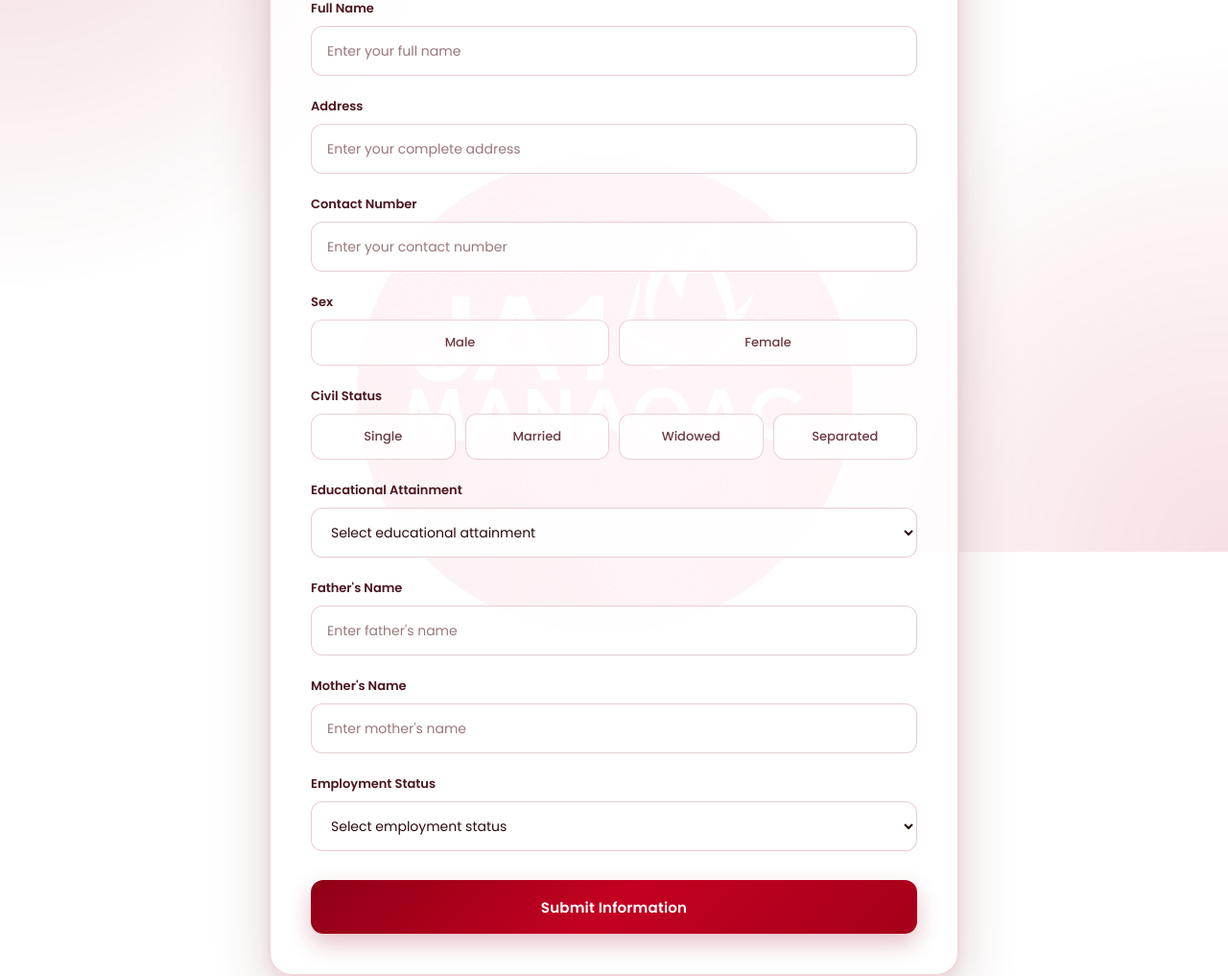
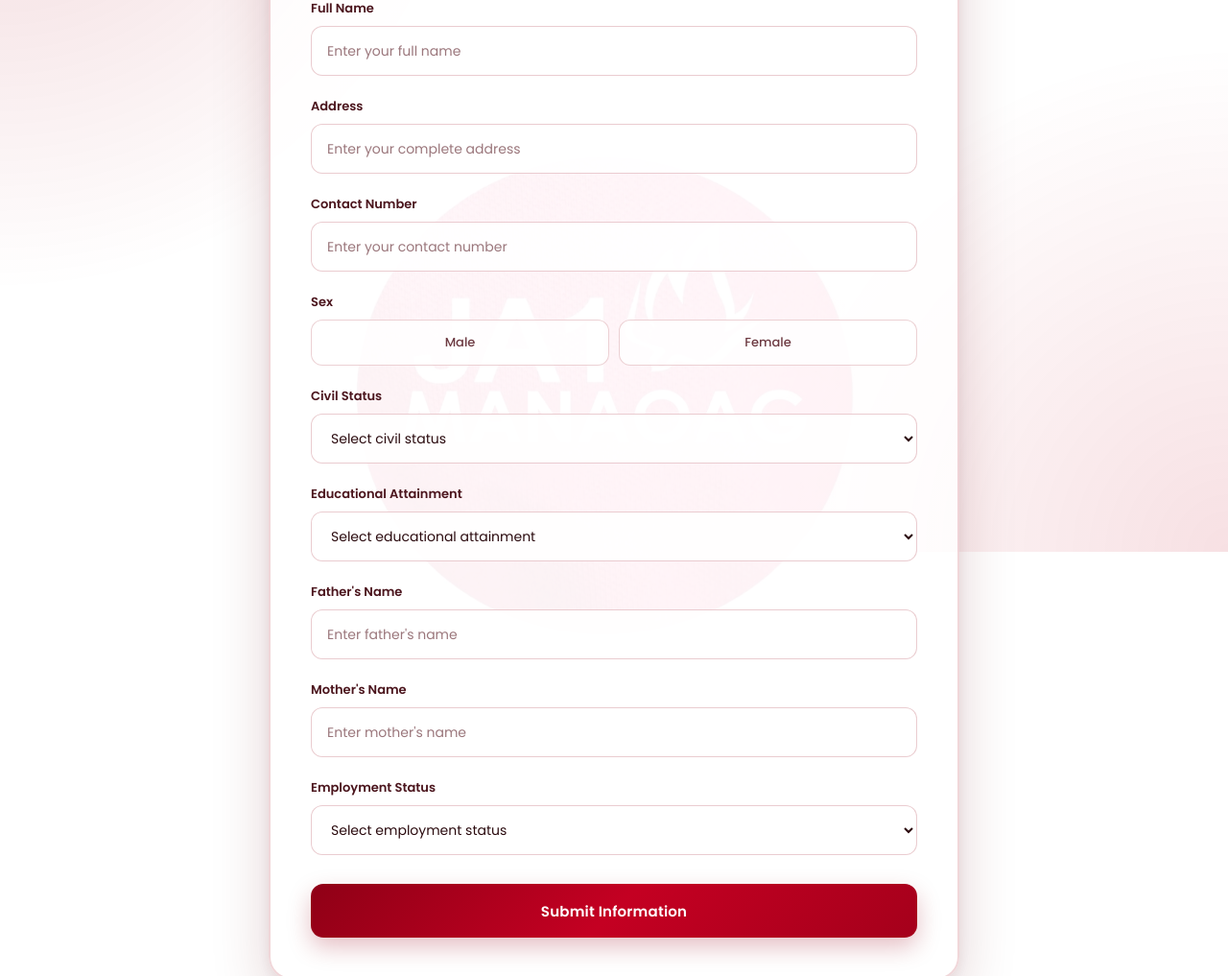
Before and after one commit to marrajanerick-alt/ja1manaoag, a Flask app: page / in a window 1280 px wide. Shown: the part 225-1242 px from the top of the page at 96% size. Run offline with Flask 3, Linux system fonts and the light colour scheme.

Commit message:
Update index.html

```diff
--- a/templates/index.html
+++ b/templates/index.html
@@ -1,5 +1,6 @@
 <!DOCTYPE html>
 <html lang="en">
+
 <head>
     <meta charset="UTF-8">
     <meta name="viewport" content="width=device-width, initial-scale=1.0">
@@ -15,52 +16,89 @@
     <div class="container">
 
         <h1>Personal Information</h1>
+
         <p class="subtitle">
             Please provide your information below.
         </p>
 
+
         <form action="/submit" method="POST">
 
-            <!-- Name -->
+
+            <!-- =========================
+                 FULL NAME
+            ========================== -->
+
             <div class="form-group">
-                <label for="name">Full Name</label>
+
+                <label for="name">
+                    Full Name
+                </label>
+
                 <input
                     type="text"
                     id="name"
                     name="name"
                     placeholder="Enter your full name"
                     required>
+
             </div>
 
-            <!-- Address -->
+
+            <!-- =========================
+                 ADDRESS
+            ========================== -->
+
             <div class="form-group">
-                <label for="address">Address</label>
+
+                <label for="address">
+                    Address
+                </label>
+
                 <input
                     type="text"
                     id="address"
                     name="address"
                     placeholder="Enter your complete address"
                     required>
+
             </div>
 
-            <!-- Contact -->
+
+            <!-- =========================
+                 CONTACT NUMBER
+            ========================== -->
+
             <div class="form-group">
-                <label for="contact">Contact Number</label>
+
+                <label for="contact">
+                    Contact Number
+                </label>
+
                 <input
                     type="tel"
                     id="contact"
                     name="contact"
                     placeholder="Enter your contact number"
                     required>
+
             </div>
 
-            <!-- Sex -->
+
+            <!-- =========================
+                 SEX
+            ========================== -->
+
             <div class="form-group">
-                <label>Sex</label>
+
+                <label>
+                    Sex
+                </label>
 
                 <div class="radio-group">
 
                     <div class="radio-option">
+
                         <input
                             type="radio"
                             id="male"
@@ -71,9 +109,12 @@
                         <label for="male">
                             Male
                         </label>
+
                     </div>
 
+
                     <div class="radio-option">
+
                         <input
                             type="radio"
                             id="female"
@@ -83,71 +124,65 @@
                         <label for="female">
                             Female
                         </label>
+
                     </div>
 
                 </div>
+
             </div>
 
-            <!-- Civil Status -->
+
+            <!-- =========================
+                 CIVIL STATUS
+            ========================== -->
+
             <div class="form-group">
-                <label>Civil Status</label>
 
-                <div class="radio-group">
+                <label for="civil_status">
+                    Civil Status
+                </label>
 
-                    <div class="radio-option">
-                        <input
-                            type="radio"
-                            id="single"
-                            name="civil_status"
-                            value="Single"
-                            required>
+                <select
+                    id="civil_status"
+                    name="civil_status"
+                    required>
 
-                        <label for="single">
-                            Single
-                        </label>
-                    </div>
+                    <option
+                        value=""
+                        disabled
+                        selected>
 
-                    <div class="radio-option">
-                        <input
-                            type="radio"
-                            id="married"
-                            name="civil_status"
-                            value="Married">
+                        Select civil status
 
-                        <label for="married">
-                            Married
-                        </label>
-                    </div>
+                    </option>
 
-                    <div class="radio-option">
-                        <input
-                            type="radio"
-                            id="widowed"
-                            name="civil_status"
-                            value="Widowed">
+                    <option value="Single">
+                        Single
+                    </option>
 
-                        <label for="widowed">
-                            Widowed
-                        </label>
-                    </div>
+                    <option value="Married">
+                        Married
+                    </option>
 
-                    <div class="radio-option">
-                        <input
-                            type="radio"
-                            id="separated"
-                            name="civil_status"
-                            value="Separated">
+                    <option value="Widowed">
+                        Widowed
+                    </option>
 
-                        <label for="separated">
-                            Separated
-                        </label>
-                    </div>
+                    <option value="Separated">
+                        Separated
+                    </option>
 
-                </div>
+                </select>
+
             </div>
 
-            <!-- Educational Attainment -->
+
+            <!-- =========================
+                 EDUCATIONAL ATTAINMENT
+            ========================== -->
+
             <div class="form-group">
+
                 <label for="educational_attainment">
                     Educational Attainment
                 </label>
@@ -157,8 +192,13 @@
                     name="educational_attainment"
                     required>
 
-                    <option value="" disabled selected>
+                    <option
+                        value=""
+                        disabled
+                        selected>
+
                         Select educational attainment
+
                     </option>
 
                     <option value="Elementary">
@@ -186,11 +226,19 @@
                     </option>
 
                 </select>
+
             </div>
 
-            <!-- Father Name -->
+
+            <!-- =========================
+                 FATHER'S NAME
+            ========================== -->
+
             <div class="form-group">
-                <label for="father_name">Father's Name</label>
+
+                <label for="father_name">
+                    Father's Name
+                </label>
 
                 <input
                     type="text"
@@ -198,11 +246,19 @@
                     name="father_name"
                     placeholder="Enter father's name"
                     required>
+
             </div>
 
-            <!-- Mother Name -->
+
+            <!-- =========================
+                 MOTHER'S NAME
+            ========================== -->
+
             <div class="form-group">
-                <label for="mother_name">Mother's Name</label>
+
+                <label for="mother_name">
+                    Mother's Name
+                </label>
 
                 <input
                     type="text"
@@ -210,10 +266,16 @@
                     name="mother_name"
                     placeholder="Enter mother's name"
                     required>
+
             </div>
 
-            <!-- Employment Status -->
+
+            <!-- =========================
+                 EMPLOYMENT STATUS
+            ========================== -->
+
             <div class="form-group">
+
                 <label for="employment_status">
                     Employment Status
                 </label>
@@ -223,8 +285,13 @@
                     name="employment_status"
                     required>
 
-                    <option value="" disabled selected>
+                    <option
+                        value=""
+                        disabled
+                        selected>
+
                         Select employment status
+
                     </option>
 
                     <option value="Employed">
@@ -248,18 +315,27 @@
                     </option>
 
                 </select>
+
             </div>
 
-            <!-- Submit -->
+
+            <!-- =========================
+                 SUBMIT
+            ========================== -->
+
             <div class="form-group">
+
                 <button type="submit">
                     Submit Information
                 </button>
+
             </div>
+
 
         </form>
 
     </div>
 
 </body>
+
 </html>
```
